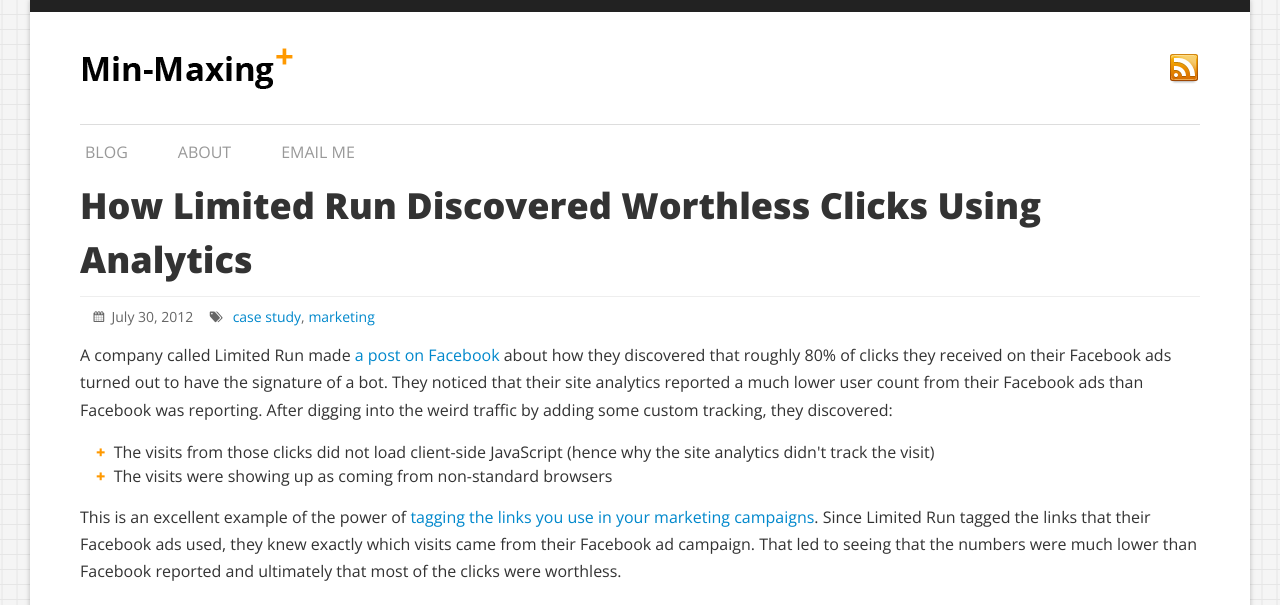
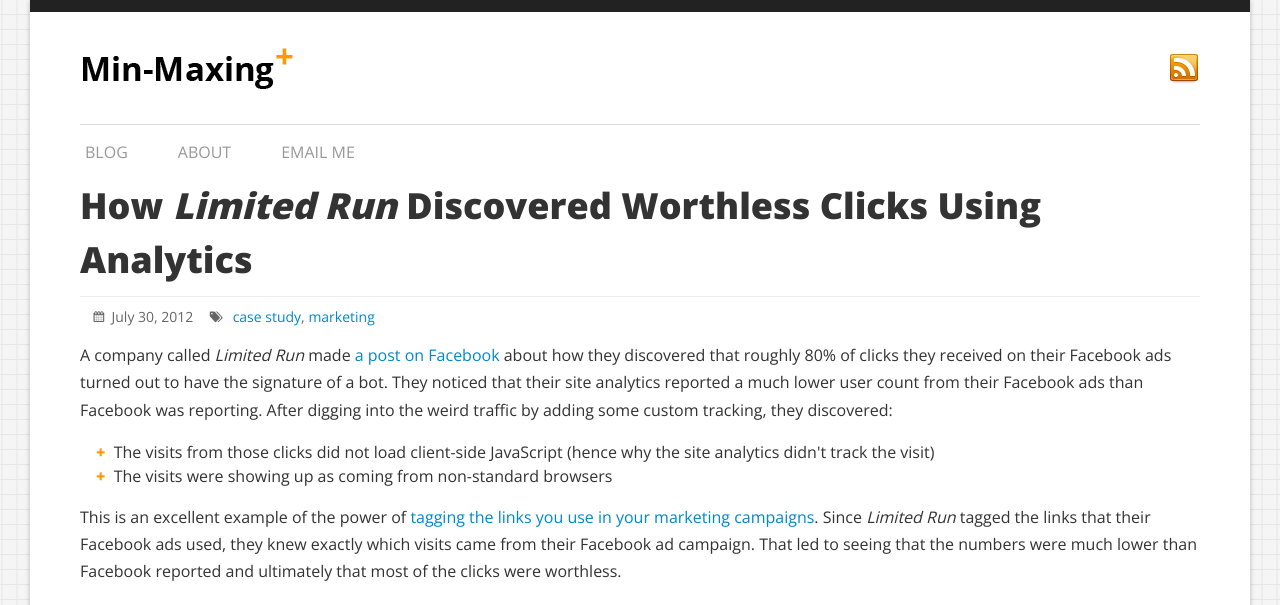
Before and after one commit to syelle/syelle.github.com, a Jekyll site: the page built from _posts/2012-07-30-how-limited-run-discovered-worthless-clicks-using-analytics.html, in a window 1280 px wide. Shown: the top 605 px of the page. Built offline with Jekyll 4.4.1, drawn with Linux system fonts in a browser that asks for light colours; comment, search, counter and statistics services are not loaded.

```diff
--- a/_posts/2012-07-30-how-limited-run-discovered-worthless-clicks-using-analytics.html
+++ b/_posts/2012-07-30-how-limited-run-discovered-worthless-clicks-using-analytics.html
@@ -1,18 +1,18 @@
 ---
 layout: post
-title: How Limited Run Discovered Worthless Clicks Using Analytics
+title: How <em>Limited Run</em> Discovered Worthless Clicks Using Analytics
 teaser: A company called Limited Run made <a href="https://www.facebook.com/limitedpressing/posts/209534972507958">a post on Facebook</a> about how they discovered that roughly 80% of clicks they received on their Facebook ads turned out to have the signature of a bot.
 description: Limited Run discovered that their Facebook Ad campaign was attracting worthless bot clicks by tagging their links.
 tags:
 - case study
 - marketing
 ---
-<p>A company called Limited Run made <a href="https://www.facebook.com/limitedpressing/posts/209534972507958">a post on Facebook</a> about how they discovered that roughly 80% of clicks they received on their Facebook ads turned out to have the signature of a bot. They noticed that their site analytics reported a much lower user count from their Facebook ads than Facebook was reporting. After digging into the weird traffic by adding some custom tracking, they discovered:</p>
+<p>A company called <em>Limited Run</em> made <a href="https://www.facebook.com/limitedpressing/posts/209534972507958">a post on Facebook</a> about how they discovered that roughly 80% of clicks they received on their Facebook ads turned out to have the signature of a bot. They noticed that their site analytics reported a much lower user count from their Facebook ads than Facebook was reporting. After digging into the weird traffic by adding some custom tracking, they discovered:</p>
 <ul>
 	<li>The visits from those clicks did not load client-side JavaScript (hence why the site analytics didn't track the visit)</li>
 	<li>The visits were showing up as coming from non-standard browsers</li>
 </ul>
 
-<p>This is an excellent example of the power of <a href="http://min-maxing.com/blog/2012/07/28/tracking-the-results-of-your-email-social-and-ad-marketing-efforts/">tagging the links you use in your marketing campaigns</a>. Since Limited Run tagged the links that their Facebook ads used, they knew exactly which visits came from their Facebook ad campaign. That led to seeing that the numbers were much lower than Facebook reported and ultimately that most of the clicks were worthless.</p>
+<p>This is an excellent example of the power of <a href="http://min-maxing.com/blog/2012/07/28/tracking-the-results-of-your-email-social-and-ad-marketing-efforts/">tagging the links you use in your marketing campaigns</a>. Since <em>Limited Run</em> tagged the links that their Facebook ads used, they knew exactly which visits came from their Facebook ad campaign. That led to seeing that the numbers were much lower than Facebook reported and ultimately that most of the clicks were worthless.</p>
 
 <p>Remember to tag your links!</p>
```
